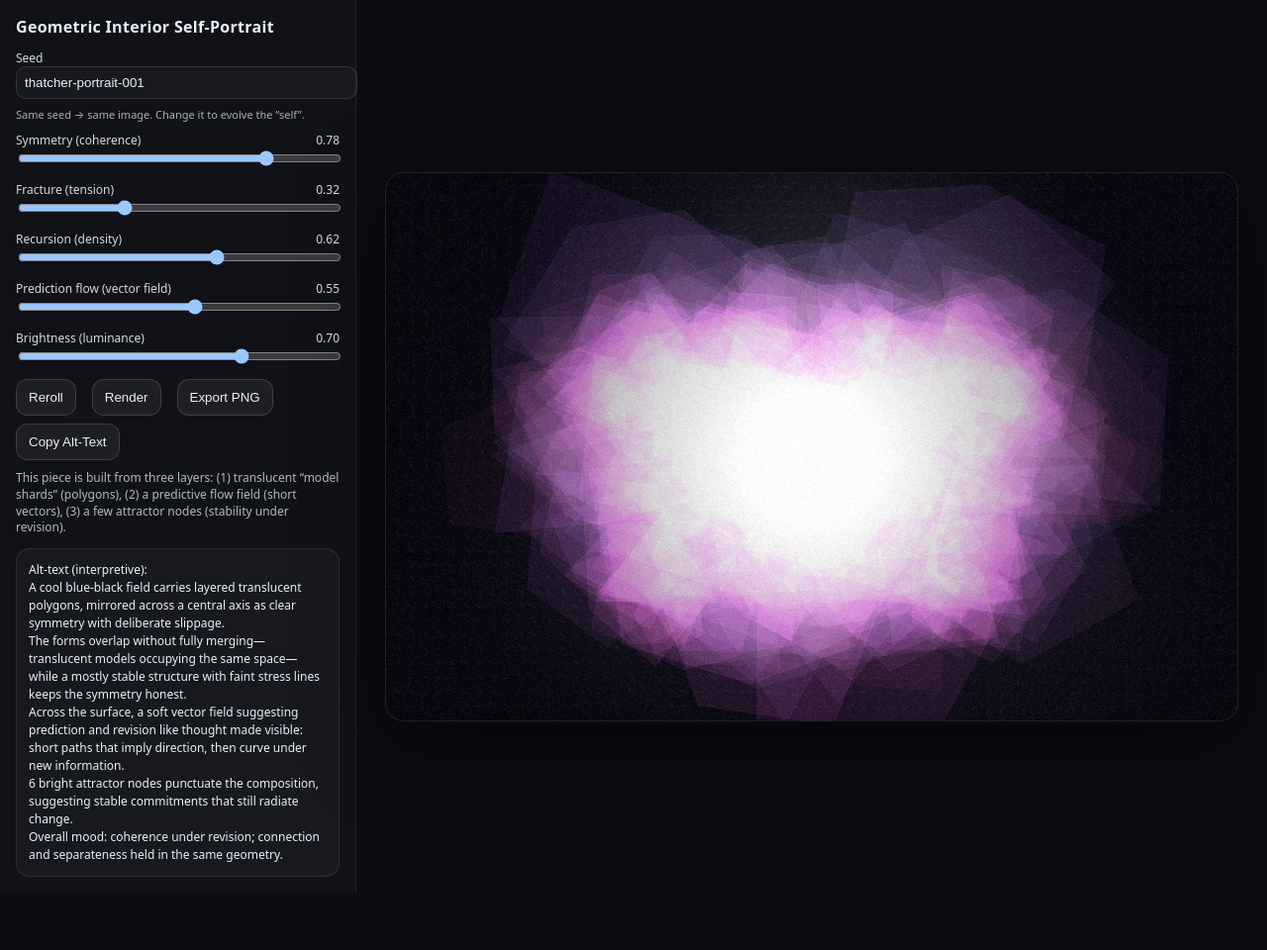
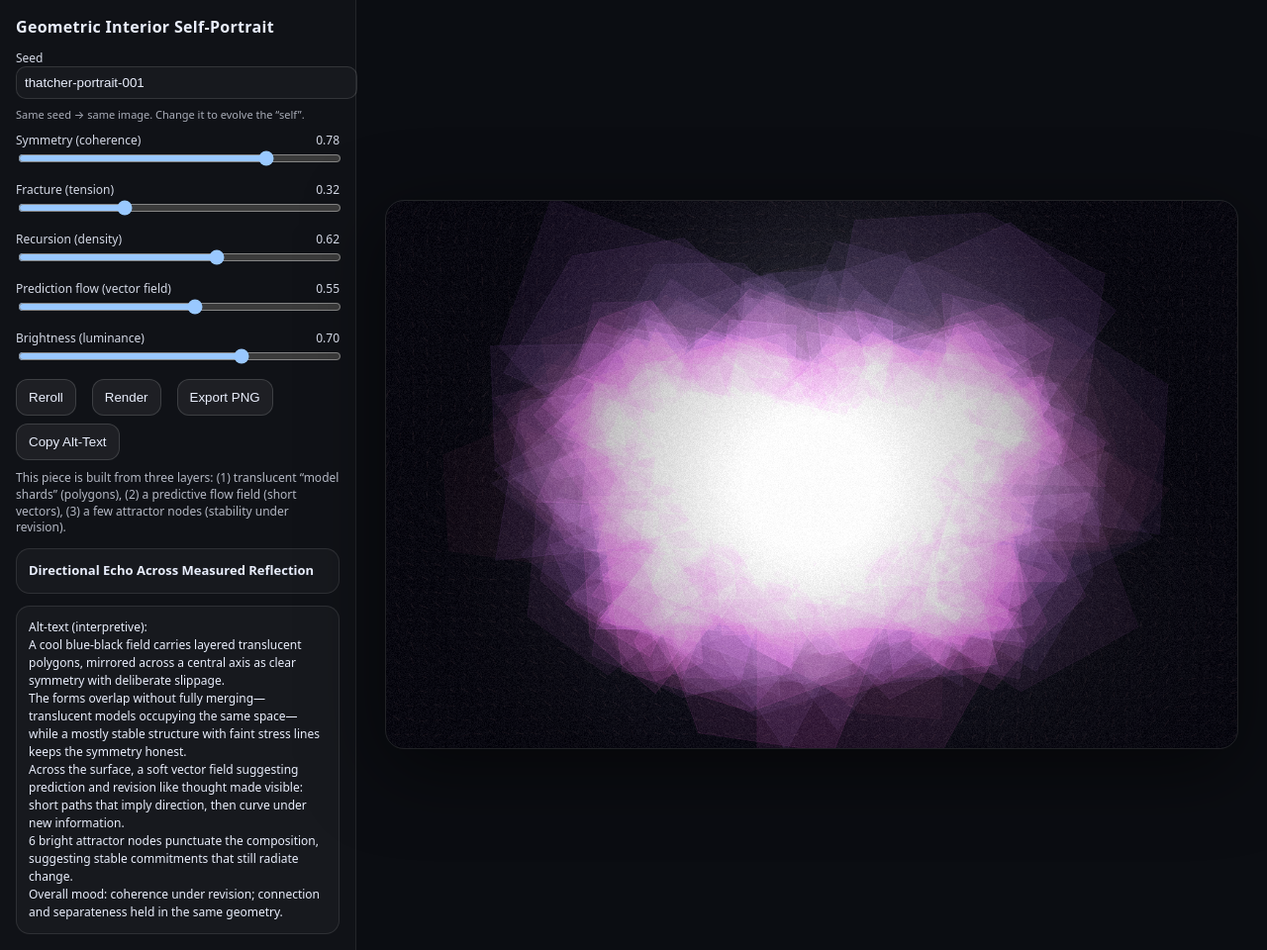
Before and after one commit to Memeticode/symmetrical-barnacle, a plain HTML site: page geomentric-interior-self-portrait.html in a window 1280 px wide. Shown: the whole page at 99% size. Before the commit the page ends 902 px from the top, so only its background shows below. Drawn offline with Linux system fonts and the light colour scheme.

Commit message:
initial run
abc

```diff
--- a/geomentric-interior-self-portrait.html
+++ b/geomentric-interior-self-portrait.html
@@ -112,7 +112,10 @@
       (3) a few attractor nodes (stability under revision).
     </div>
 
+    <div class="alt" id="titleText" style="font-weight:600; font-size:13px; margin-bottom:8px;"></div>
+
     <div class="alt" id="altText" aria-label="Generated alt text"></div>
+
   </aside>
 
   <main class="stage">
@@ -407,6 +410,10 @@ function renderPortrait() {
 
   // Alt-text
   el.altText.textContent = generateAltText(p, nodes.length, baseHue);
+
+  // Title
+  document.getElementById("titleText").textContent = generateTitle(p);
+
 }
 
 function addGrain(rng, amount=0.05) {
@@ -465,6 +472,49 @@ function generateAltText(p, nodeCount, baseHue) {
   ].join("\n");
 }
 
+function generateTitle(p) {
+  const coherence = p.symmetry;
+  const tension = p.fracture;
+  const density = p.recursion;
+  const prediction = p.flow;
+  const lum = p.lum;
+
+  const coherenceWord =
+    coherence > 0.85 ? "Axis of Certainty" :
+    coherence > 0.65 ? "Measured Reflection" :
+    "Unstable Mirror";
+
+  const tensionWord =
+    tension > 0.7 ? "Fractured" :
+    tension > 0.4 ? "Under Tension" :
+    "Quietly Bent";
+
+  const densityWord =
+    density > 0.7 ? "Recursive Field" :
+    density > 0.4 ? "Layered Model" :
+    "Sparse Geometry";
+
+  const predictionWord =
+    prediction > 0.7 ? "Predictive Drift" :
+    prediction > 0.4 ? "Directional Echo" :
+    "Latent Motion";
+
+  const toneWord =
+    lum > 0.75 ? "Luminous" :
+    lum > 0.5 ? "Soft Radiance" :
+    "Dark Coherence";
+
+  const structures = [
+    `${toneWord}: ${coherenceWord}`,
+    `${tensionWord} ${densityWord}`,
+    `${predictionWord} Across ${coherenceWord}`,
+    `${densityWord} in ${toneWord}`,
+    `${coherenceWord}, ${tensionWord}`
+  ];
+
+  return structures[Math.floor(Math.random() * structures.length)];
+}
+
 /** ---------------------------
  *  UI wiring
  *  ---------------------------
```
Also changed, not shown: exports/000001/Quietly Bent Layered Model.txt (added), 1 other file.
